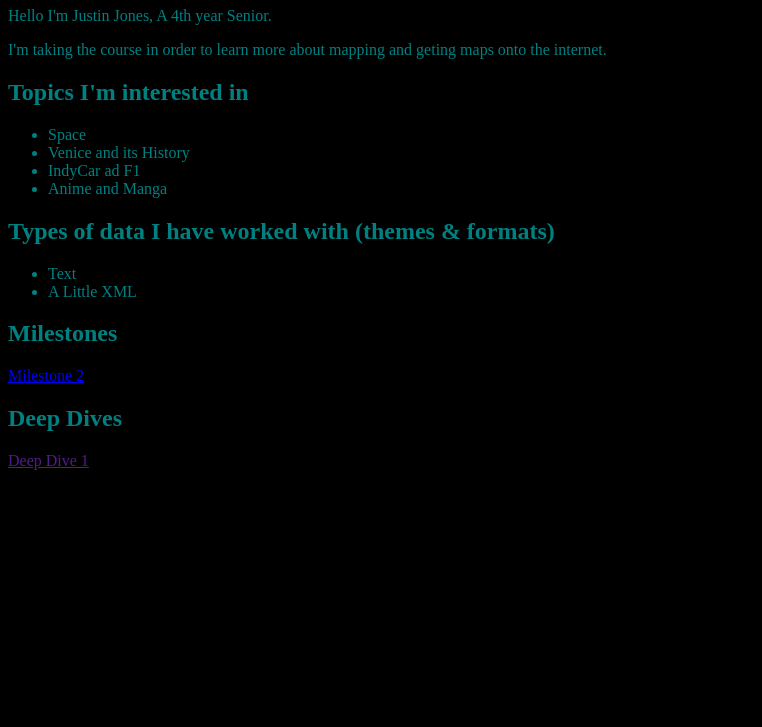
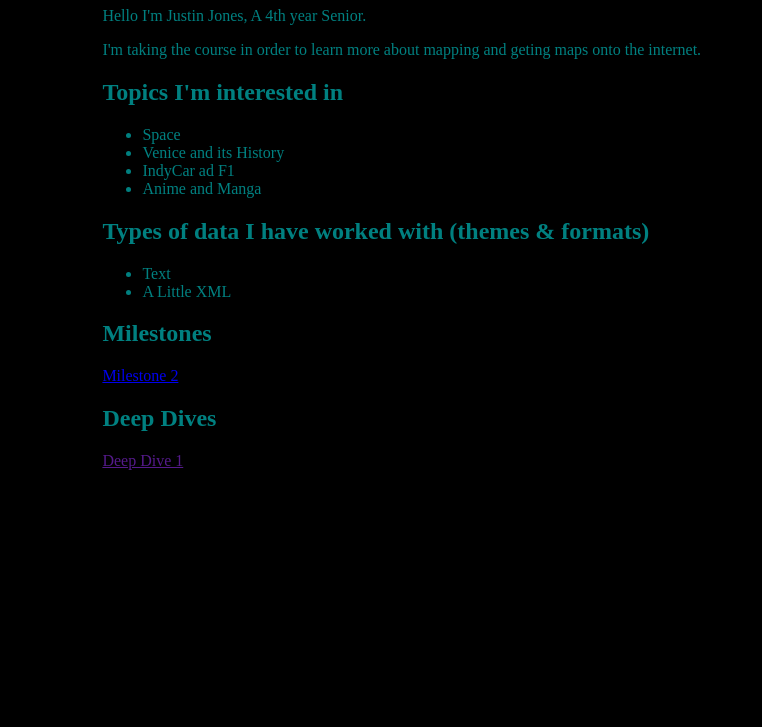
Before and after one commit to Squirrel77/GEOG-485, a plain HTML site: page index_styled.html in a window 1280 px wide. Shown: the part 73-800 px from the top of the page, without its empty margins (0-762 px from the left). Drawn offline with Linux system fonts and the light colour scheme.

Commit message:
Update index_styled.html

```diff
--- a/index_styled.html
+++ b/index_styled.html
@@ -10,6 +10,7 @@
                 <title>Home</title>
                 <style type=text/css>
                    body { color: teal; background: black; }
+                   body { margin-left: 8%; }
                    h1 { margin-left: -8%;}
                 </style>
         </head>
```
